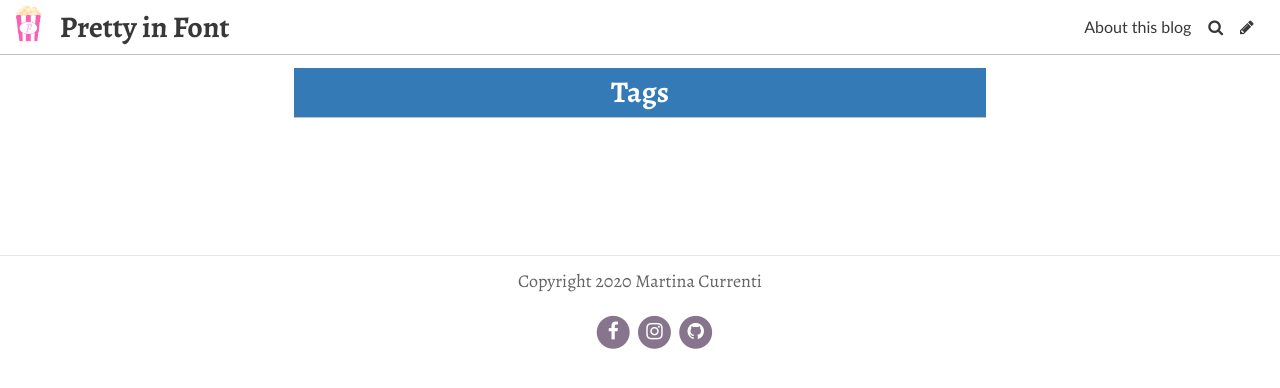
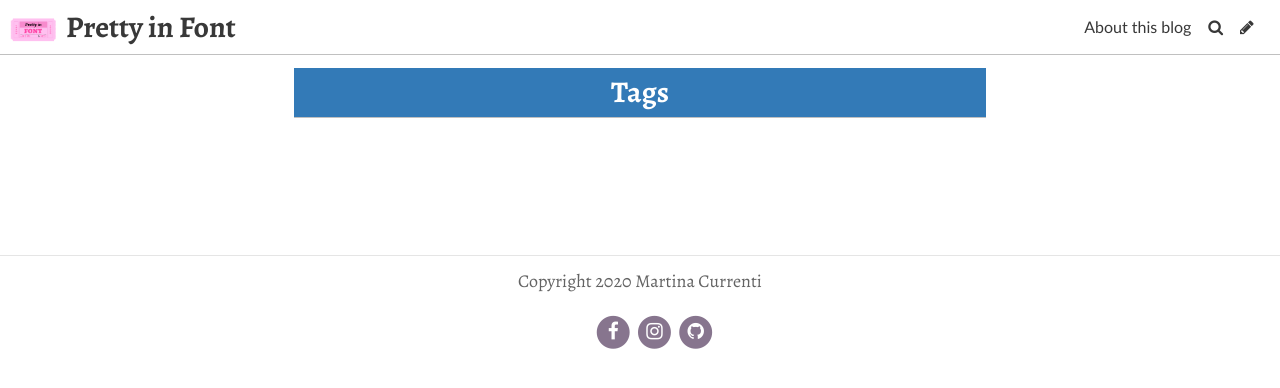
Before and after one commit to martinacurrenti/prettyinfont, a Jekyll site: the page built from pages/tags.md, in a window 1280 px wide. Shown: the top 388 px of the page. Built offline with Jekyll 4.4.1, drawn with Linux system fonts in a browser that asks for light colours; some web fonts are replaced.

Commit message:
Update Settings “general”

```diff
--- a/_data/settings.yml
+++ b/_data/settings.yml
@@ -4,7 +4,7 @@ header_text: ""
 footer_text: Copyright 2020 Martina Currenti
 header_feature_image: ../uploads/looksgood.png
 bannerheight: 10vmax
-logo: ../uploads/11.png
+logo: ../uploads/13.png
 favicon: ../uploads/android-chrome-512x512.png
 gridlayout: false
 fixednavbar: true
```
Also changed, not shown: uploads/11.png, uploads/12.png (added), uploads/13.png (added).
